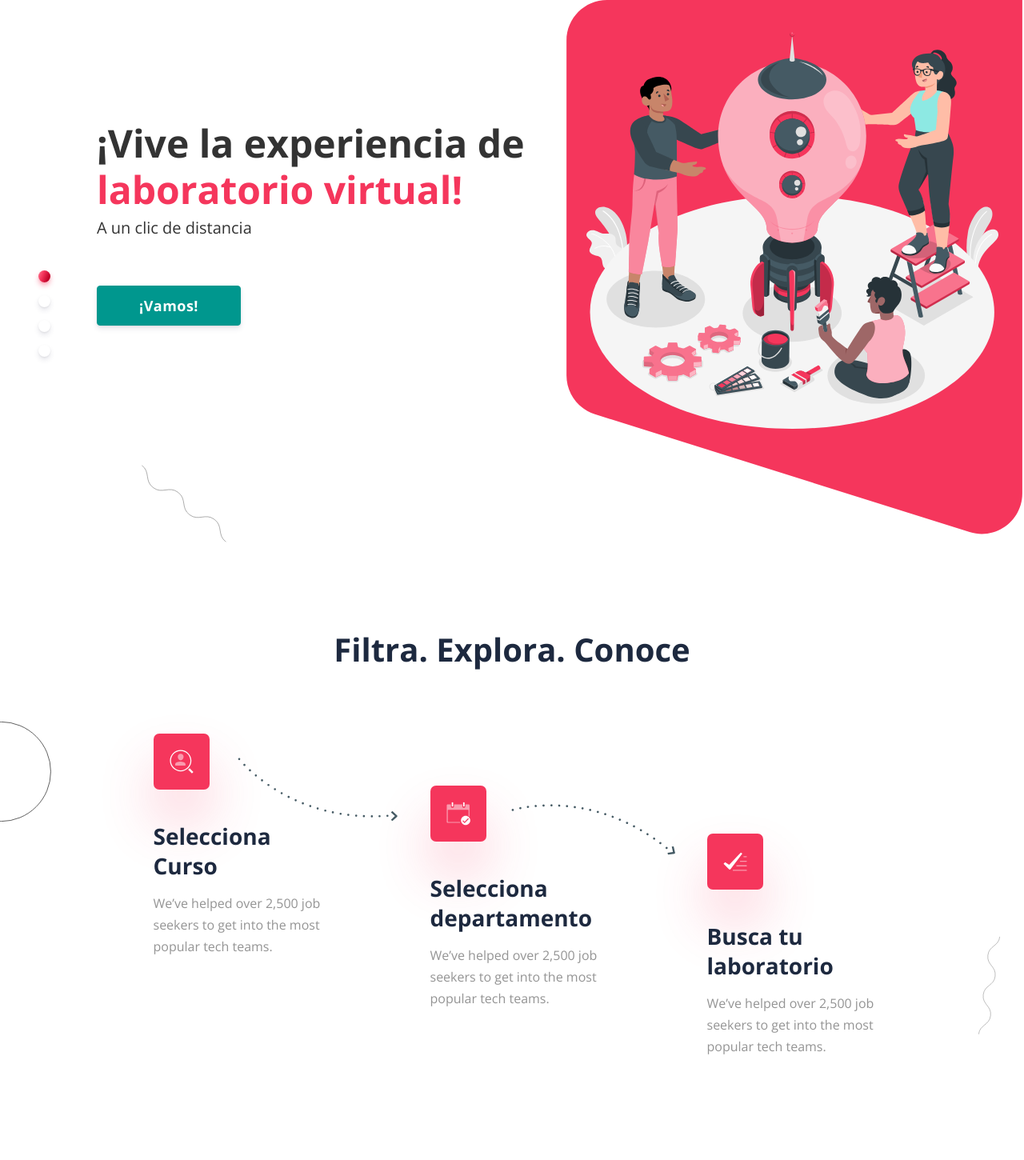
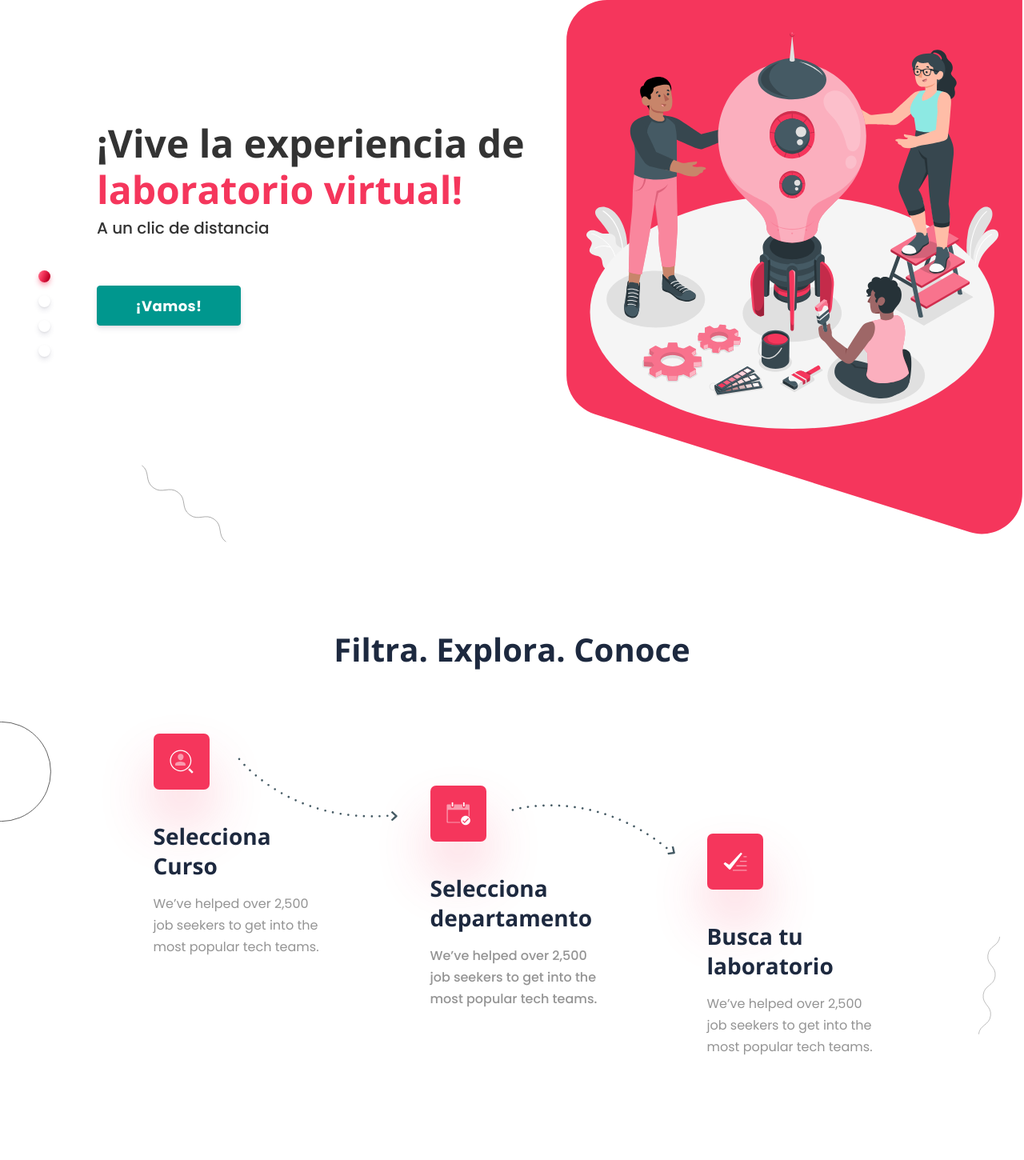
Before and after one commit to drhe12/lab-project, a React (Create React App) app: page / in a window 1280 px wide. Shown: the top 1450 px of the page at 80% size. Built offline with nearby package versions, Linux system fonts and the light colour scheme.

Commit message:
Elementos html con sus respectivas font-family y font-weight

```diff
--- a/public/index.html
+++ b/public/index.html
@@ -23,7 +23,8 @@
       Learn how to configure a non-root public URL by running `npm run build`.
     -->
   <link rel="preconnect" href="https://fonts.gstatic.com">
-  <link href="https://fonts.googleapis.com/css2?family=Open+Sans:wght@400;700&family=Poppins:wght@400;700&display=swap"
+  <link
+    href="https://fonts.googleapis.com/css2?family=Open+Sans:wght@400;700&family=Poppins:wght@400;500;700&display=swap"
     rel="stylesheet">
   <title>Laboratoio UTP</title>
 </head>
--- a/src/components/BannerSection/BannerElements.js
+++ b/src/components/BannerSection/BannerElements.js
@@ -126,7 +126,7 @@ export const Heading = styled.h1`
   // margin-bottom: 24px;
   font-size: 48px;
   line-height: 1.2;
-  font-weight: 600;
+  font-weight: 700;
   color: #333333;
 
   @media screen and (max-width: 480px) {
@@ -138,7 +138,7 @@ export const Textspan = styled.span`
   // margin-bottom: 24px;
   font-size: 48px;
   line-height: 1.2;
-  font-weight: 600;
+  font-weight: 700;
   color: #f5365c;
 
   @media screen and (max-width: 480px) {
@@ -150,6 +150,8 @@ export const Subtitle = styled.p`
   max-width: 440px;
   margin-bottom: 60px;
   font-size: 20px;
+  font-family: "Poppins", sans-serif;
+  font-weight: 500;
   line-height: 24px;
   color: #333333;
 
@@ -169,6 +171,8 @@ export const Subtitle = styled.p`
 export const BtnWrap = styled(LinkS)`
   display: flex;
   justify-content: flex-start;
+  font-family: "Poppins", sans-serif;
+  //font-weight: 700 !important;
   width: 180px;
   z-index: 98;
 `;
--- a/src/components/FilterSection/FilterElements.js
+++ b/src/components/FilterSection/FilterElements.js
@@ -23,7 +23,7 @@ export const FilterH1 = styled.h1`
   max-width: 720px;
   margin: 90px auto 80px auto;
   padding: 0 25px;
-  font-weight: bold;
+  font-weight: 700;
   text-align: center;
   line-height: 1.3;
 
@@ -95,6 +95,7 @@ export const BtnWrap = styled.div`
   margin: 60px 0;
   display: flex;
   justify-content: center;
+  font-family: "Poppins", sans-serif;
 `;
 
 export const ImgGusano = styled.img`
--- a/src/components/FooterSection/FooterElements.jsx
+++ b/src/components/FooterSection/FooterElements.jsx
@@ -24,7 +24,7 @@ export const FooterWrapper = styled.div`
 export const FooterMsg = styled.div`
   font-size: 30px;
   line-height: 1.2;
-  font-weight: 600;
+  font-weight: 700;
   color: #fff;
   // background-color: #595959;
   flex-basis: 50%;
--- a/src/components/InfoSection/InfoElements.js
+++ b/src/components/InfoSection/InfoElements.js
@@ -235,7 +235,7 @@ export const InfoH1 = styled.h1`
   font-size: 40px;
   margin: 54px 0 64px 0;
   padding: 0 25px;
-  font-weight: bold;
+  font-weight: 700;
   text-align: center;
   line-height: 1.3;
 
@@ -254,7 +254,7 @@ export const InfoH2 = styled.h2`
   font-size: 28px;
   line-height: 1.3;
   margin: 0 0 16px 0;
-  font-weight: bold;
+  font-weight: 700;
 
   @media screen and (max-width: 480px) {
     font-size: 20px;
@@ -267,7 +267,7 @@ export const InfoH23 = styled.h2`
   font-size: 28px;
   line-height: 1.3;
   margin: 0 0 16px 0;
-  font-weight: bold;
+  font-weight: 700;
 
   @media screen and (max-width: 480px) {
     font-size: 20px;
@@ -277,6 +277,21 @@ export const InfoH23 = styled.h2`
 export const InfoP = styled.p`
   max-width: 210px;
   font-size: 16px;
+  font-family: "Poppins", sans-serif;
+  font-weight: 400;
+  color: #949494;
+  //text-align: center;
+
+  @media screen and (max-width: 480px) {
+    font-size: 15px;
+  }
+`;
+
+export const InfoP2 = styled.p`
+  max-width: 210px;
+  font-size: 16px;
+  font-family: "Poppins", sans-serif;
+  font-weight: 500;
   color: #949494;
   //text-align: center;
 
--- a/src/components/InfoSection/index.js
+++ b/src/components/InfoSection/index.js
@@ -16,6 +16,7 @@ import {
   InfoH2,
   InfoH23,
   InfoP,
+  InfoP2,
   InfoDiv,
   InfoDiv2,
   ImgGusano,
@@ -55,10 +56,10 @@ const InfoSection = () => {
               <InfoArrow2 src={arrow} />
             </InfoTop>
             <InfoH2>Selecciona departamento</InfoH2>
-            <InfoP>
+            <InfoP2>
               We’ve helped over 2,500 job seekers to get into the most popular
               tech teams.
-            </InfoP>
+            </InfoP2>
           </InfoCard2>
           <InfoCard3>
             <InfoTop>
--- a/src/components/SponsorSection/SponsorElements.js
+++ b/src/components/SponsorSection/SponsorElements.js
@@ -40,7 +40,7 @@ export const SponsorWrapper = styled.div`
 export const SponsorTitle = styled.div`
   color: #1d293f;
   font-size: 40px;
-  font-weight: bold;
+  font-weight: 700;
   text-align: center;
   line-height: 1.3;
   margin: 90px auto 80px auto;
```
Also changed, not shown: src/assets/css/argon-design-system-react.css.
